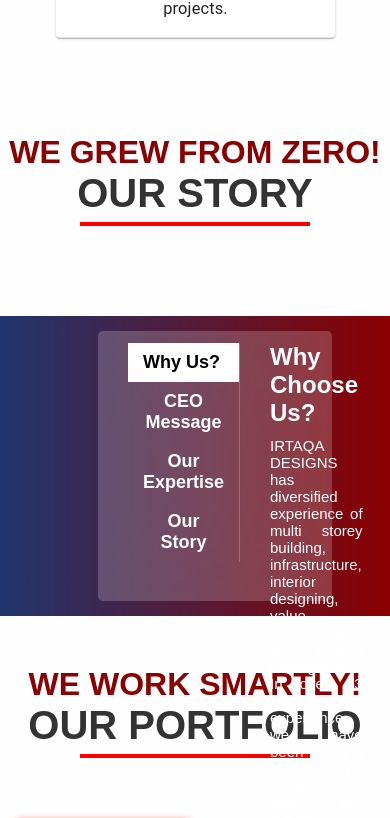
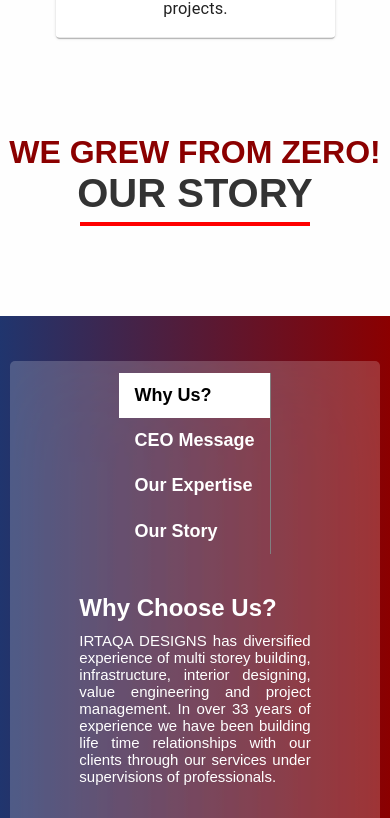
Before and after one commit to shahiryarverified/irtaqa-designs, a React (Create React App) app: page / in a window 390 px wide. Shown: the part 5260-6078 px from the top of the page. Built offline with nearby package versions, Linux system fonts and the light colour scheme.

Commit message:
Made the story summary section responsive

```diff
--- a/src/components/OurStorySummary/ourstorysummary.css
+++ b/src/components/OurStorySummary/ourstorysummary.css
@@ -1,5 +1,33 @@
+@media (max-width:1100px) {
+    .our-story-summary-inner-section{
+        flex-direction: column;
+        align-items: center !important;
+        min-height: 600px;
+        min-width: 90%;
+    }
+
+    .our-story-summary-inner{
+        min-height: 700px;
+    }
+
+}
+
+@media (max-width:605px) {
+    .our-story-summary-inner-section{
+        min-height: 700px;
+        min-width: 95%;
+        gap: 40px;
+    }
+
+    .our-story-summary-inner {
+        min-height:900px;
+    }
+}
+
 .our-story-summary-outer {
     width: 100%;
+    display: flex;
+    flex-direction: column;
 }
 .our-story-summary-inner {
     display: flex;
```
